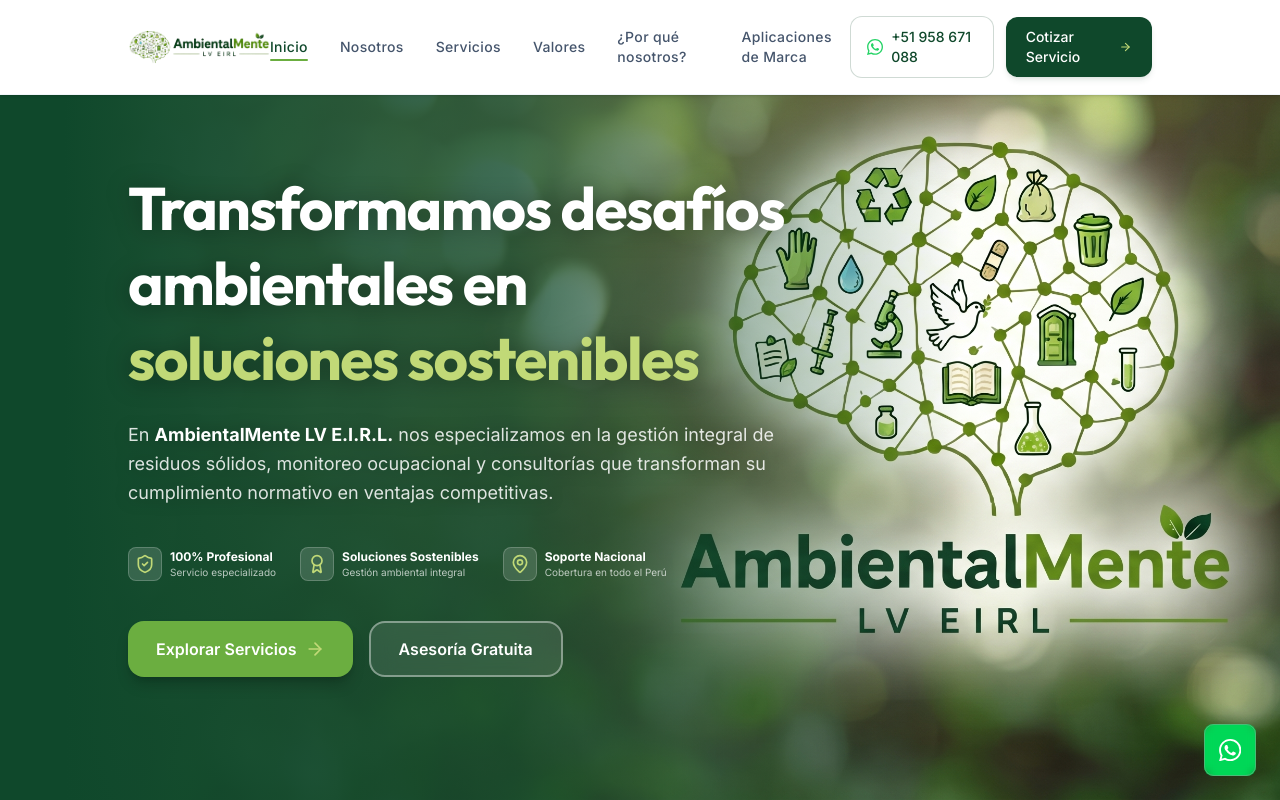
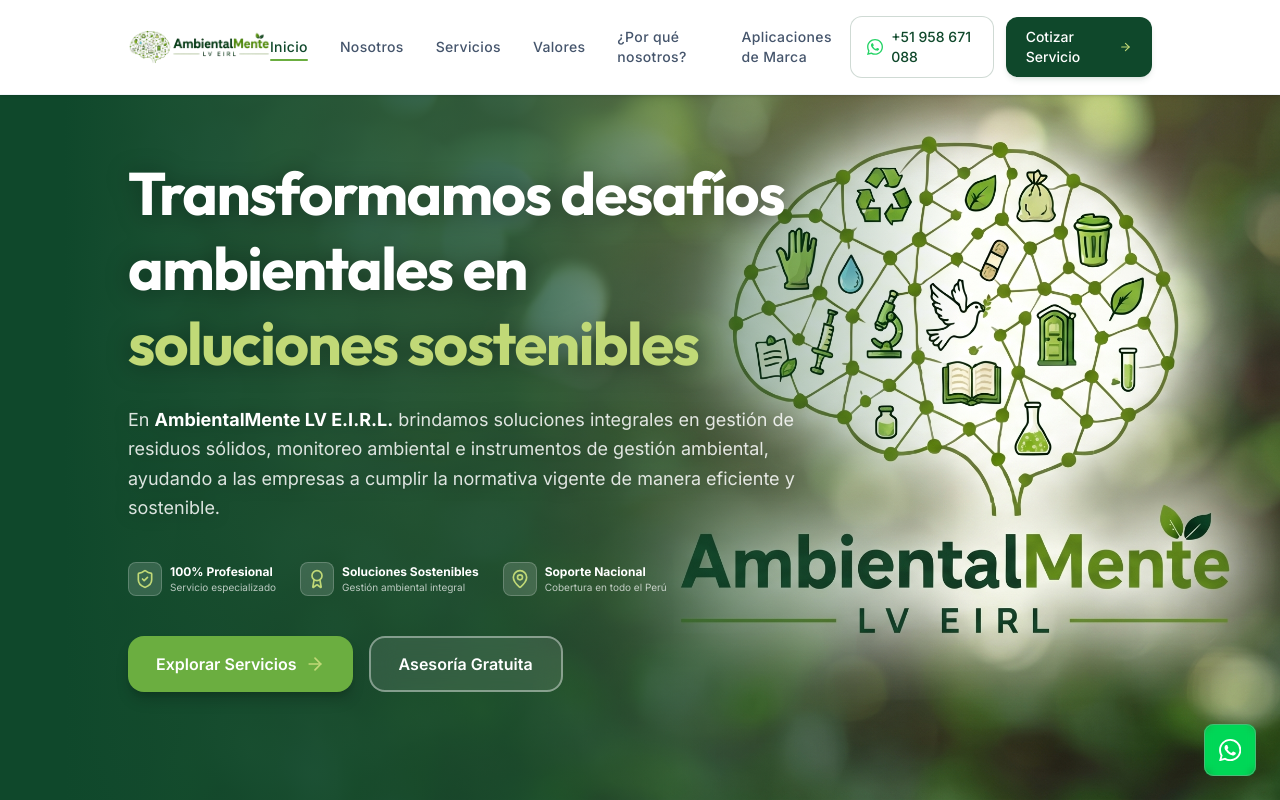
Before and after one commit to CODLuisP/AmbientalMente, a React (Vite) app: page / in a window 1280 px wide. Shown: the top 800 px of the page. Built offline with nearby package versions, Linux system fonts and the light colour scheme.

Commit message:
cambios presentacion

```diff
--- a/src/components/Hero.tsx
+++ b/src/components/Hero.tsx
@@ -114,9 +114,9 @@ export default function Hero() {
             <strong className="text-white font-bold">
               AmbientalMente LV E.I.R.L.
             </strong>{" "}
-            nos especializamos en la gestión integral de residuos sólidos,
-            monitoreo ocupacional y consultorías que transforman su cumplimiento
-            normativo en ventajas competitivas.
+            brindamos soluciones integrales en gestión de residuos sólidos,
+            monitoreo ambiental e instrumentos de gestión ambiental, ayudando a las empresas a
+            cumplir la normativa vigente de manera eficiente y sostenible.
           </motion.p>
 
           {/* Trust badges */}
```
